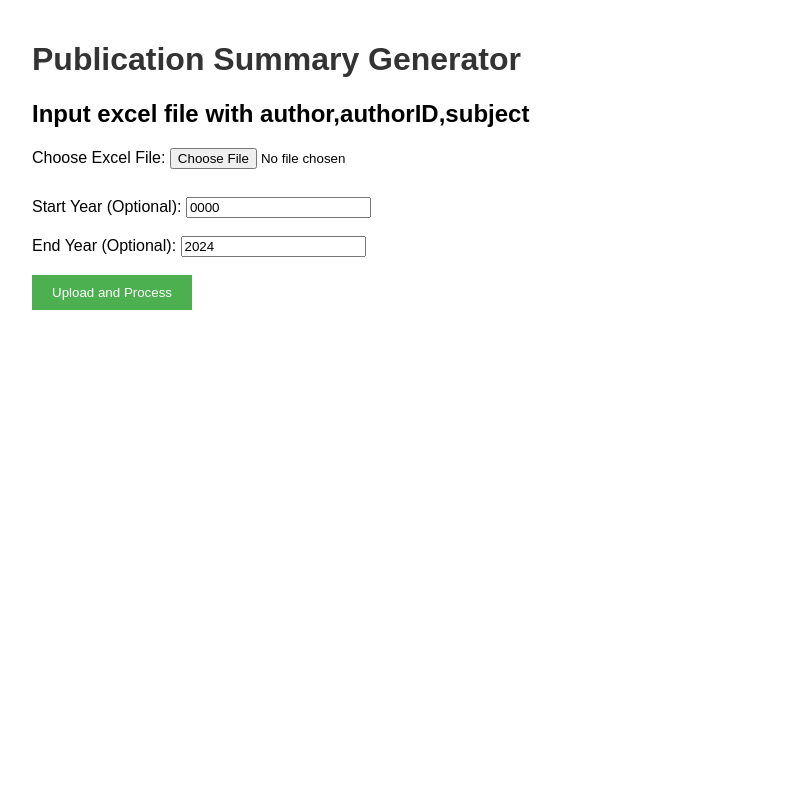
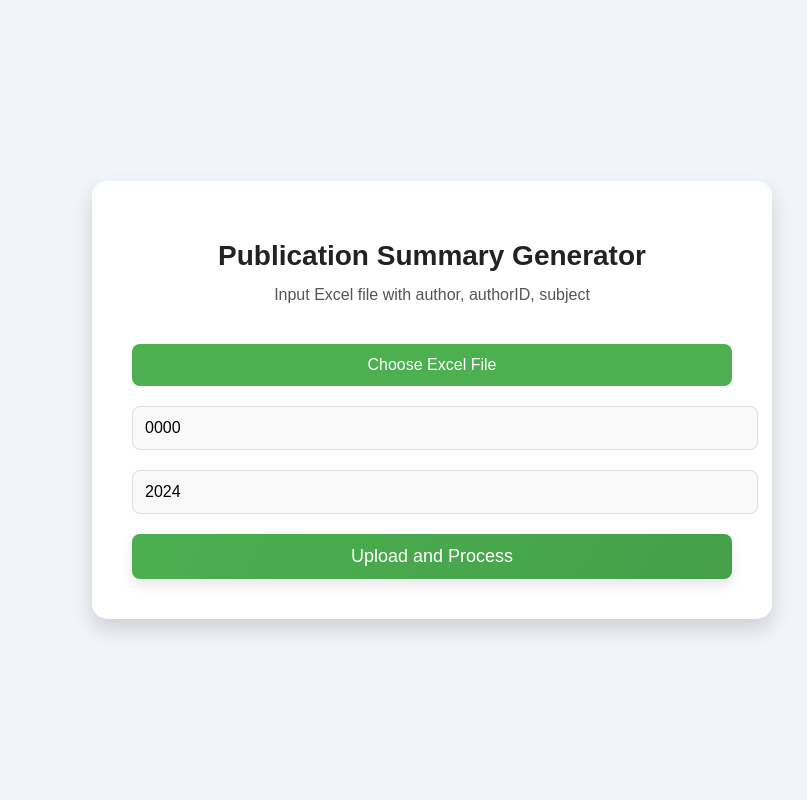
Before and after one commit to Tusharpanchariya/phoniex_sih, a Flask app: page / in a window 1280 px wide. Shown: the whole page, without its empty margins (208-1015 px from the left). Run offline with Flask 2, Linux system fonts and the light colour scheme.

Commit message:
UI updated

```diff
--- a/templates/index.html
+++ b/templates/index.html
@@ -5,58 +5,146 @@
     <meta name="viewport" content="width=device-width, initial-scale=1.0">
     <title>Publication Summary Generator</title>
     <style>
+        /* General Body Styling */
         body {
-            font-family: Arial, sans-serif;
-            max-width: 800px;
-            margin: 0 auto;
-            padding: 20px;
+            font-family: 'Poppins', sans-serif;
+            background-color: #f1f5f9;
+            margin: 0;
+            padding: 0;
+            display: flex;
+            justify-content: center;
+            align-items: center;
+            min-height: 100vh;
         }
+
+        /* Container Styling */
+        .container {
+            background-color: #ffffff;
+            border-radius: 15px;
+            box-shadow: 0 10px 20px rgba(0, 0, 0, 0.15);
+            padding: 40px;
+            max-width: 600px;
+            width: 100%;
+            transition: transform 0.3s;
+        }
+
+        .container:hover {
+            transform: scale(1.02);
+        }
+
+        /* Heading Styling */
         h1 {
-            color: #333;
+            text-align: center;
+            color: #222;
+            font-size: 28px;
+            margin-bottom: 5px;
         }
+
+        h2 {
+            text-align: center;
+            color: #555;
+            font-size: 16px;
+            margin-bottom: 40px;
+            font-weight: 400;
+        }
+
+        /* Form Styling */
         form {
-            margin-top: 20px;
+            display: flex;
+            flex-direction: column;
+            gap: 20px;
         }
+
+        /* File Input Styling */
         input[type="file"] {
-            margin-bottom: 10px;
+            display: none;
         }
-        input[type="submit"] {
+
+        label[for="file"] {
+            display: inline-block;
             background-color: #4CAF50;
             color: white;
-            padding: 10px 20px;
-            border: none;
+            padding: 12px 20px;
+            border-radius: 8px;
+            font-size: 16px;
+            text-align: center;
             cursor: pointer;
+            transition: background-color 0.3s ease;
         }
-        input[type="submit"]:hover {
+
+        label[for="file"]:hover {
             background-color: #45a049;
         }
+
+        /* Year Input Styling */
+        input[type="number"] {
+            width: 100%;
+            padding: 12px;
+            border: 1px solid #ddd;
+            border-radius: 8px;
+            font-size: 16px;
+            background-color: #f9f9f9;
+            transition: border-color 0.3s ease;
+        }
+
+        input[type="number"]:focus {
+            border-color: #4CAF50;
+            outline: none;
+        }
+
+        /* Submit Button Styling */
+        input[type="submit"] {
+            background-image: linear-gradient(120deg, #4CAF50, #45a049);
+            color: white;
+            padding: 12px;
+            border: none;
+            border-radius: 8px;
+            font-size: 18px;
+            cursor: pointer;
+            box-shadow: 0 6px 12px rgba(0, 0, 0, 0.1);
+            transition: background-image 0.3s ease, box-shadow 0.3s ease;
+        }
+
+        input[type="submit"]:hover {
+            background-image: linear-gradient(120deg, #45a049, #388e3c);
+            box-shadow: 0 8px 16px rgba(0, 0, 0, 0.15);
+        }
+
+        /* Error Message Styling */
         .message {
+            margin-top: 20px;
+            background-color: #ffe6e6;
             color: #ff0000;
-            margin-top: 10px;
+            padding: 12px;
+            border-radius: 8px;
+            border: 1px solid #ff0000;
+            text-align: center;
         }
     </style>
 </head>
 <body>
+    <div class="container">
         <h1>Publication Summary Generator</h1>
-    <h2>Input excel file with author,authorID,subject</h2>
+        <h2>Input Excel file with author, authorID, subject</h2>
+
         <form method="post" enctype="multipart/form-data">
-     <!-- File input for uploading the Excel file -->
-        <label for="file">Choose Excel File:</label>
-        <input type="file" name="file" accept=".xlsx,.xls" required><br><br>
+            <!-- File input with styled label -->
+            <label for="file">Choose Excel File</label>
+            <input type="file" name="file" id="file" accept=".xlsx, .xls" required>
 
             <!-- Optional inputs for specifying the year range -->
-        <label for="start">Start Year (Optional):</label>
-        <input type="number" name="start" value="0000" placeholder="Enter start year"><br><br>
-
-        <label for="end">End Year (Optional):</label>
-        <input type="number" name="end" value = "2024" placeholder="Enter end year"><br><br>
+            <input type="number" name="start" placeholder="Start Year (Optional)" value="0000">
+            <input type="number" name="end" placeholder="End Year (Optional)" value="2024">
 
             <!-- Submit button -->
             <input type="submit" value="Upload and Process">
         </form>
 
         {% if message %}
-    <p class="message">{{ message }}</p>
+        <div class="message">
+            <p>{{ message }}</p>
+        </div>
         {% endif %}
+    </div>
 </body>
 </html>
```
Also changed, not shown: templates/result.html (+82 -16 lines). Lines whose indentation alone changed are shown as unchanged.
